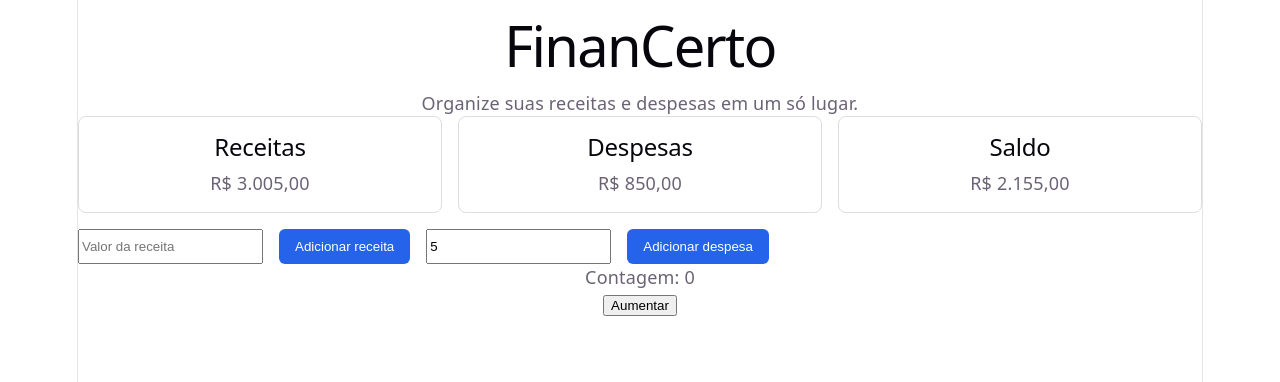
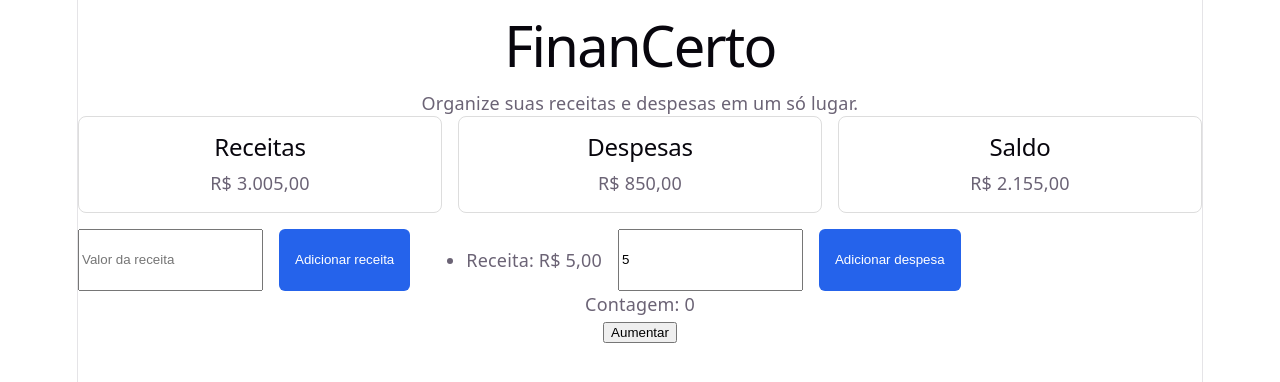
Before and after one commit to POLLY1515/FinanCerto, a React (Vite) app in the folder financerto-frontend/: page / in a window 1280 px wide. Both pictures are taken after typing "5", "5" into the empty fields and a click on the button "Adicionar receita". Shown: the top 382 px of the page. Built offline with nearby package versions, Linux system fonts and the light colour scheme.

Commit message:
feat: listar receitas e despesas

```diff
--- a/financerto-frontend/src/App.jsx
+++ b/financerto-frontend/src/App.jsx
@@ -9,6 +9,8 @@ function App() {
   const [valorReceita, setValorReceita] = useState("");
   const [valorDespesa, setValorDespesa] = useState("");
   const [mensagem, setMensagem] = useState("");
+  const [listaReceitas, setListaReceita] = useState([]);
+  const [listaDespesas, setListaDespesa] = useState([]);
 
   const saldo = receitas - despesas;
 
@@ -53,15 +55,27 @@ function App() {
 
             if (valorReceita.trim() !== "" && valor > 0) {
               setReceitas((valorAnterior) => valorAnterior + valor);
+              setListaReceita((listaAnterior) => [...listaAnterior, valor]);
               setValorReceita("");
               setMensagem("");
-             }else{
-              setMensagem("Informe um valor da receita maior que zero.")
-             }
+            } else {
+              setMensagem("Informe um valor da receita maior que zero.");
+            }
           }}
         >
           Adicionar receita
         </button>
+        <ul>
+          {listaReceitas.map((receita, indice) => (
+            <li key={indice}>
+              Receita: R${" "}
+              {receita.toLocaleString("pt-BR", {
+                minimumFractionDigits: 2,
+                maximumFractionDigits: 2,
+              })}
+            </li>
+          ))}
+        </ul>
         <input
           type="number"
           placeholder="valor da despesa"
@@ -73,13 +87,28 @@ function App() {
             const valor = Number(valorDespesa);
             if (valorDespesa.trim() !== "" && valor > 0) {
               setDespesas((valorAnterior) => valorAnterior + valor);
+              setListaDespesa((valorAnterior) => [...valorAnterior, valor]);
               setValorDespesa("");
+              setMensagem("");
+            }else{
+              setMensagem("Informe um valor de despesa maior que zero.");
             }
           }}
         >
           Adicionar despesa
         </button>
-        {mensagem&& <p  className="mensagem-validacao" >{mensagem}</p>}
+         <ul>
+          {listaDespesas.map((despesa, indice) => (
+            <li key={indice}>
+              Despesa: R${" "}
+              {despesa.toLocaleString("pt-BR", {
+                minimumFractionDigits: 2,
+                maximumFractionDigits: 2,
+              })}
+            </li>
+          ))}
+        </ul>
+        {mensagem && <p className="mensagem-validacao">{mensagem}</p>}
       </div>
 
       <Contador />
```
